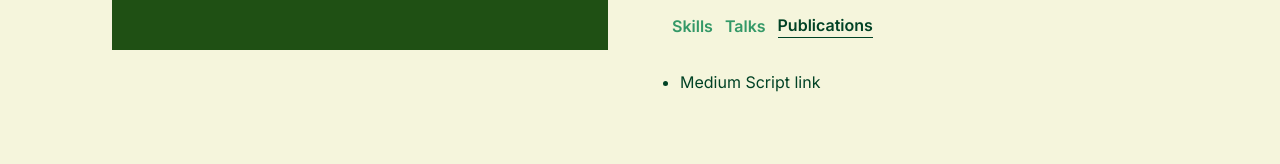
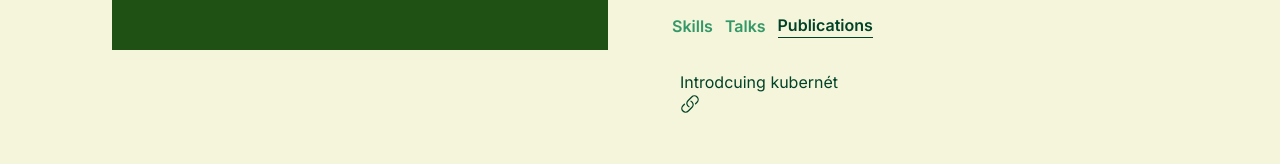
Before and after one commit to praisepelumi/new-portfolio-website, a Next.js app: page / in a window 1280 px wide. Both pictures are taken after a click on the button "Publications". Shown: the part 847-1011 px from the top of the page. Built offline with nearby package versions, Linux system fonts and the light colour scheme.

Commit message:
fixing about me section styling issues

```diff
--- a/src/app/components/AboutMe.jsx
+++ b/src/app/components/AboutMe.jsx
@@ -2,6 +2,8 @@
 import React, { useTransition, useState } from 'react'
 import Image from 'next/image'
 import TabButton from './TabButton';
+import { LinkIcon } from '@heroicons/react/24/solid';
+import Link from 'next/link';
 
 const TAB_DATA = [
   {
@@ -24,7 +26,7 @@ const TAB_DATA = [
     content: (
       <ul className='list-disc pl-2'>
         <li>Test Driven Development</li>
-        <li>Containerst</li>
+        <li>Containers</li>
       </ul>
     ),
   },
@@ -33,7 +35,9 @@ const TAB_DATA = [
     id: "publications",
     content: (
       <ul className='list-disc pl-2'>
-        <li>Medium Script link</li>
+        <li className="flex items-center">
+          <a className='hover:text-faint-color' href="https://medium.com/@teamkubernet/introducing-kubern%C3%A9t-326cf56b9744" target="_blank">Introdcuing kubernét<LinkIcon className="h-5 w-5" /></a>
+        </li>
       </ul>
     ),
   },
```
